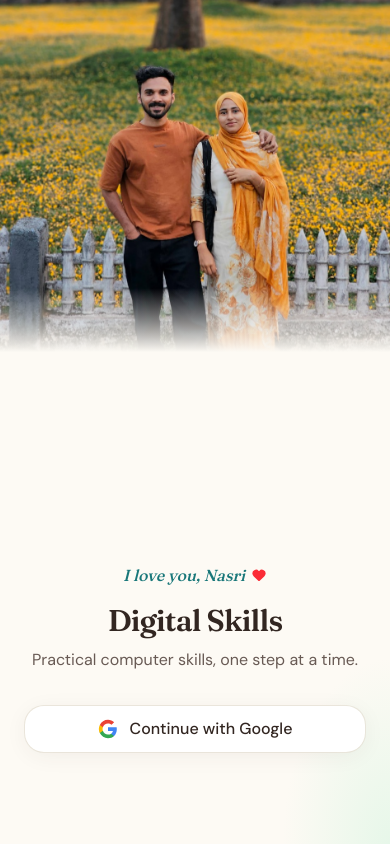
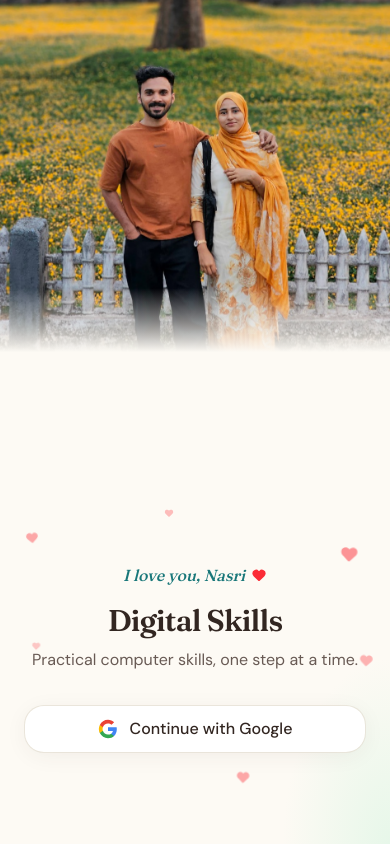
Before and after one commit to suhailkc/her-growth, a React (Vite) app: page /login in a window 390 px wide. Built offline with nearby package versions, Linux system fonts and the light colour scheme; no server answers.

Commit message:
Add floating and beating hearts to the login welcome surface.
Softens the dedication with motion while respecting reduced-motion preferences.

Co-authored-by: Cursor <cursoragent@cursor.com>

```diff
--- /dev/null
+++ b/src/components/common/floating-hearts.tsx
@@ -0,0 +1,33 @@
+import { Heart } from 'lucide-react'
+
+import { cn } from '@/lib/utils'
+
+const HEARTS = [
+  { className: 'heart-float-1 left-[8%] top-[18%] size-3.5 opacity-40' },
+  { className: 'heart-float-2 right-[10%] top-[22%] size-5 opacity-50' },
+  { className: 'heart-float-3 left-[14%] bottom-[28%] size-4 opacity-35' },
+  { className: 'heart-float-4 right-[16%] bottom-[24%] size-3 opacity-45' },
+  { className: 'heart-float-5 left-[42%] top-[10%] size-2.5 opacity-30' },
+  { className: 'heart-float-6 right-[38%] bottom-[12%] size-3.5 opacity-40' },
+  { className: 'heart-float-2 left-[6%] top-[48%] size-2.5 opacity-25 [animation-delay:1.2s]' },
+  { className: 'heart-float-4 right-[6%] top-[55%] size-4 opacity-35 [animation-delay:0.6s]' },
+] as const
+
+type FloatingHeartsProps = {
+  className?: string
+}
+
+/** Soft decorative hearts that drift around a welcome surface. */
+export function FloatingHearts({ className }: FloatingHeartsProps) {
+  return (
+    <div className={cn('pointer-events-none absolute inset-0 overflow-hidden', className)} aria-hidden>
+      {HEARTS.map((heart, index) => (
+        <Heart
+          key={index}
+          className={cn('absolute fill-red-500 text-red-500', heart.className)}
+          strokeWidth={0}
+        />
+      ))}
+    </div>
+  )
+}
--- a/src/components/common/welcome-dedication.tsx
+++ b/src/components/common/welcome-dedication.tsx
@@ -16,7 +16,11 @@ export function WelcomeDedication({ className }: WelcomeDedicationProps) {
       )}
     >
       <span>{appBrand.welcomeDedication}</span>
-      <Heart className="size-4 fill-red-500 text-red-500" aria-hidden strokeWidth={0} />
+      <Heart
+        className="heart-beat size-4 fill-red-500 text-red-500"
+        aria-hidden
+        strokeWidth={0}
+      />
     </p>
   )
 }
--- a/src/index.css
+++ b/src/index.css
@@ -213,6 +213,29 @@
     }
   }
 
+  @keyframes heart-beat {
+    0%,
+    100% {
+      transform: scale(1);
+    }
+
+    14% {
+      transform: scale(1.18);
+    }
+
+    28% {
+      transform: scale(1);
+    }
+
+    42% {
+      transform: scale(1.12);
+    }
+
+    56% {
+      transform: scale(1);
+    }
+  }
+
   .task-complete-pop {
     animation: task-complete-pop 0.55s ease-out;
   }
@@ -229,11 +252,125 @@
     animation: stage-node-pulse 2.8s ease-in-out infinite;
   }
 
+  .heart-beat {
+    animation: heart-beat 1.4s ease-in-out infinite;
+    transform-origin: center;
+  }
+
+  @keyframes heart-float-1 {
+    0%,
+    100% {
+      transform: translate(0, 0) rotate(-8deg);
+    }
+
+    33% {
+      transform: translate(12px, -18px) rotate(6deg);
+    }
+
+    66% {
+      transform: translate(-8px, -10px) rotate(-4deg);
+    }
+  }
+
+  @keyframes heart-float-2 {
+    0%,
+    100% {
+      transform: translate(0, 0) rotate(6deg) scale(1);
+    }
+
+    40% {
+      transform: translate(-14px, -22px) rotate(-10deg) scale(1.08);
+    }
+
+    70% {
+      transform: translate(10px, -8px) rotate(4deg) scale(0.96);
+    }
+  }
+
+  @keyframes heart-float-3 {
+    0%,
+    100% {
+      transform: translate(0, 0) rotate(-4deg);
+    }
+
+    50% {
+      transform: translate(16px, -20px) rotate(10deg);
+    }
+  }
+
+  @keyframes heart-float-4 {
+    0%,
+    100% {
+      transform: translate(0, 0) rotate(8deg) scale(1);
+    }
+
+    35% {
+      transform: translate(-10px, -16px) rotate(-6deg) scale(1.1);
+    }
+
+    65% {
+      transform: translate(8px, -24px) rotate(4deg) scale(0.94);
+    }
+  }
+
+  @keyframes heart-float-5 {
+    0%,
+    100% {
+      transform: translate(0, 0) rotate(0deg);
+    }
+
+    50% {
+      transform: translate(-18px, -14px) rotate(-12deg);
+    }
+  }
+
+  @keyframes heart-float-6 {
+    0%,
+    100% {
+      transform: translate(0, 0) rotate(-6deg) scale(1);
+    }
+
+    45% {
+      transform: translate(14px, -26px) rotate(8deg) scale(1.12);
+    }
+  }
+
+  .heart-float-1 {
+    animation: heart-float-1 7s ease-in-out infinite;
+  }
+
+  .heart-float-2 {
+    animation: heart-float-2 8.5s ease-in-out infinite;
+  }
+
+  .heart-float-3 {
+    animation: heart-float-3 6.5s ease-in-out infinite;
+  }
+
+  .heart-float-4 {
+    animation: heart-float-4 9s ease-in-out infinite;
+  }
+
+  .heart-float-5 {
+    animation: heart-float-5 5.5s ease-in-out infinite;
+  }
+
+  .heart-float-6 {
+    animation: heart-float-6 7.8s ease-in-out infinite;
+  }
+
   @media (prefers-reduced-motion: reduce) {
     .task-complete-pop,
     .task-check-pop,
     .current-stage-glow,
-    .stage-node-pulse {
+    .stage-node-pulse,
+    .heart-beat,
+    .heart-float-1,
+    .heart-float-2,
+    .heart-float-3,
+    .heart-float-4,
+    .heart-float-5,
+    .heart-float-6 {
       animation: none;
     }
   }
--- a/src/pages/login-page.tsx
+++ b/src/pages/login-page.tsx
@@ -4,6 +4,7 @@ import { ErrorState } from '@/components/common/error-state'
 import { GoogleIcon } from '@/components/common/google-icon'
 import { LoadingState } from '@/components/common/loading-state'
 import { PageContainer } from '@/components/common/page-container'
+import { FloatingHearts } from '@/components/common/floating-hearts'
 import { WelcomeDedication } from '@/components/common/welcome-dedication'
 import { PublicPageShell } from '@/components/layout/public-page-shell'
 import { Button } from '@/components/ui/button'
@@ -69,8 +70,9 @@ export function LoginPage() {
           />
         </div>
 
-        <div className="flex items-center justify-center px-6 py-8 sm:px-10 lg:px-16">
-          <div className="enter-fade-up w-full max-w-sm">
+        <div className="relative flex items-center justify-center overflow-hidden px-6 py-8 sm:px-10 lg:px-16">
+          <FloatingHearts />
+          <div className="enter-fade-up relative z-10 w-full max-w-sm">
             <WelcomeDedication className="justify-center lg:justify-start" />
 
             <h1 className="mt-4 text-center font-serif text-3xl font-semibold tracking-tight text-balance sm:text-4xl lg:text-left">
```
